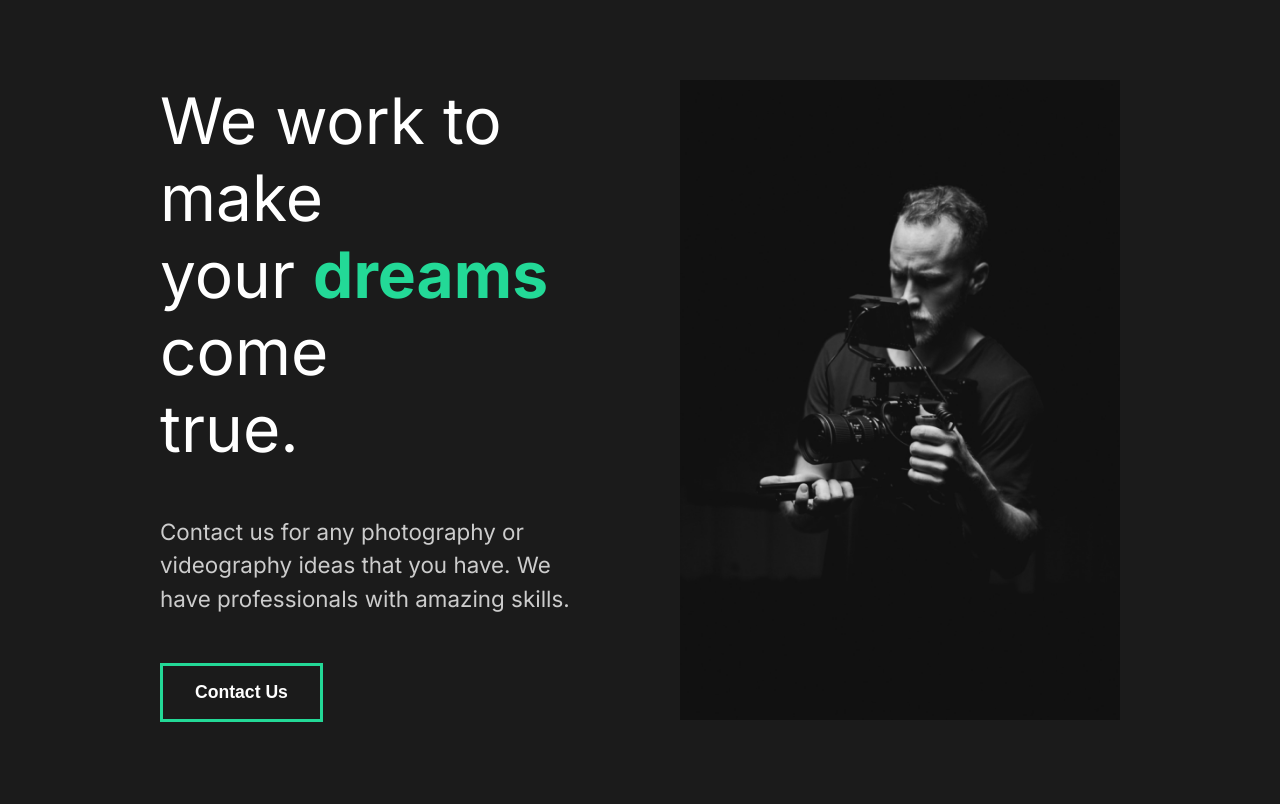
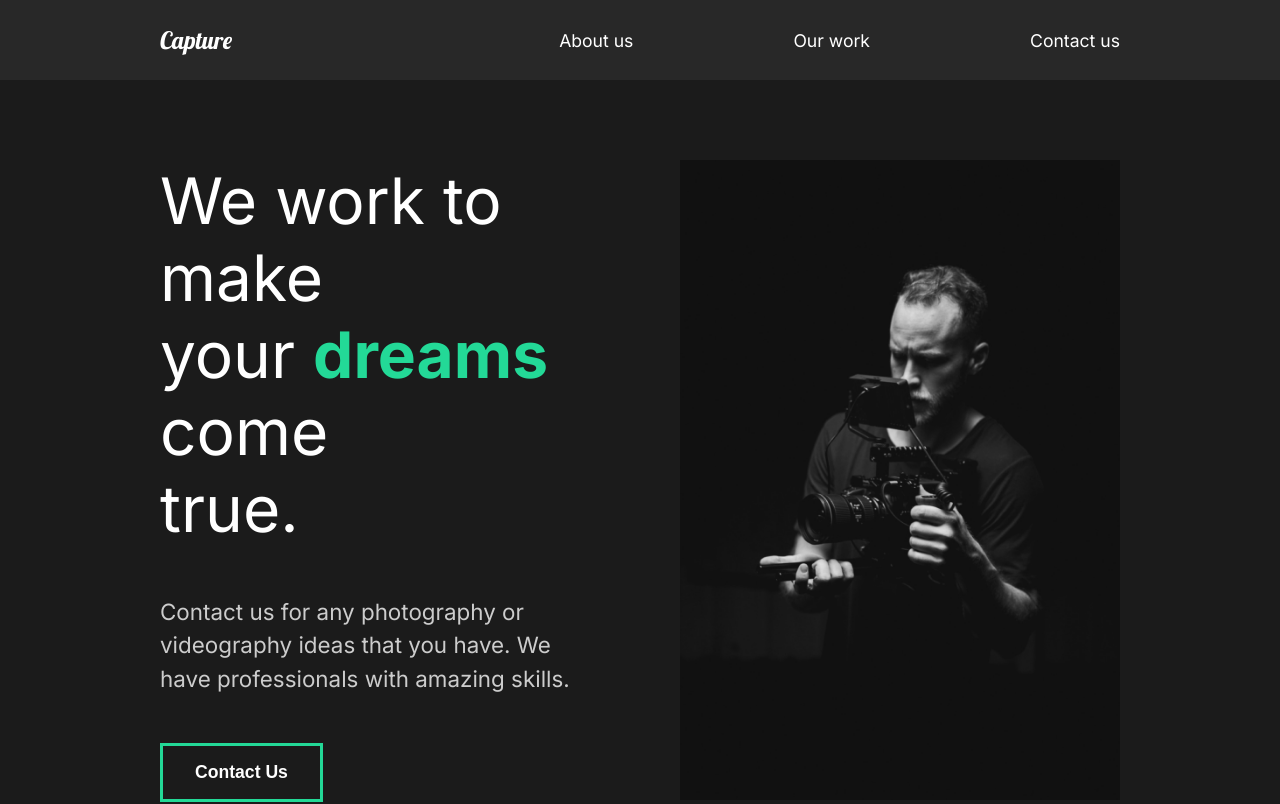
Before and after one commit to FMularski/react-capture, a React (Create React App) app: page / in a window 1280 px wide. Shown: the top 804 px of the page. Built offline with nearby package versions, Linux system fonts and the light colour scheme.

Commit message:
created navigation

```diff
--- a/src/App.js
+++ b/src/App.js
@@ -1,11 +1,13 @@
 import AboutUs from "./pages/AboutUs";
-import GlobalStyle
- from "./components/GlobalStyle";
+import GlobalStyle from "./components/GlobalStyle";
+import Nav from './components/Nav';
+
 
 function App() {
   return (
     <div>
       <GlobalStyle />
+      <Nav />
       <AboutUs />
     </div>
   );
--- /dev/null
+++ b/src/components/Nav.js
@@ -0,0 +1,50 @@
+import styled from 'styled-components';
+
+const Nav = () => {
+    return (
+        <StyledNav>
+            <h1><a href="#">Capture</a></h1>
+            <ul>
+                <li><a href="">About us</a></li>
+                <li><a href="">Our work</a></li>
+                <li><a href="">Contact us</a></li>
+            </ul>
+        </StyledNav>
+    )
+}
+
+const StyledNav = styled.nav`
+    min-height: 10vh;
+    display: flex;
+    margin: auto;
+    justify-content: space-between;
+    align-items: center;
+    padding: 1rem 10rem;
+    background: #282828;
+
+    h1 {
+        a {
+            font-size: 1.5rem;
+            font-family: 'lobster', sans-serif;
+            font-weight: lighter;
+        }
+    }
+
+    a {
+        color: white;
+        text-decoration: none;
+
+    }
+
+    ul {
+        display: flex;
+        list-style: none;
+    }
+
+    li {
+        padding-left: 10rem;
+        position: relative;
+    }
+`;
+
+export default Nav;
```
